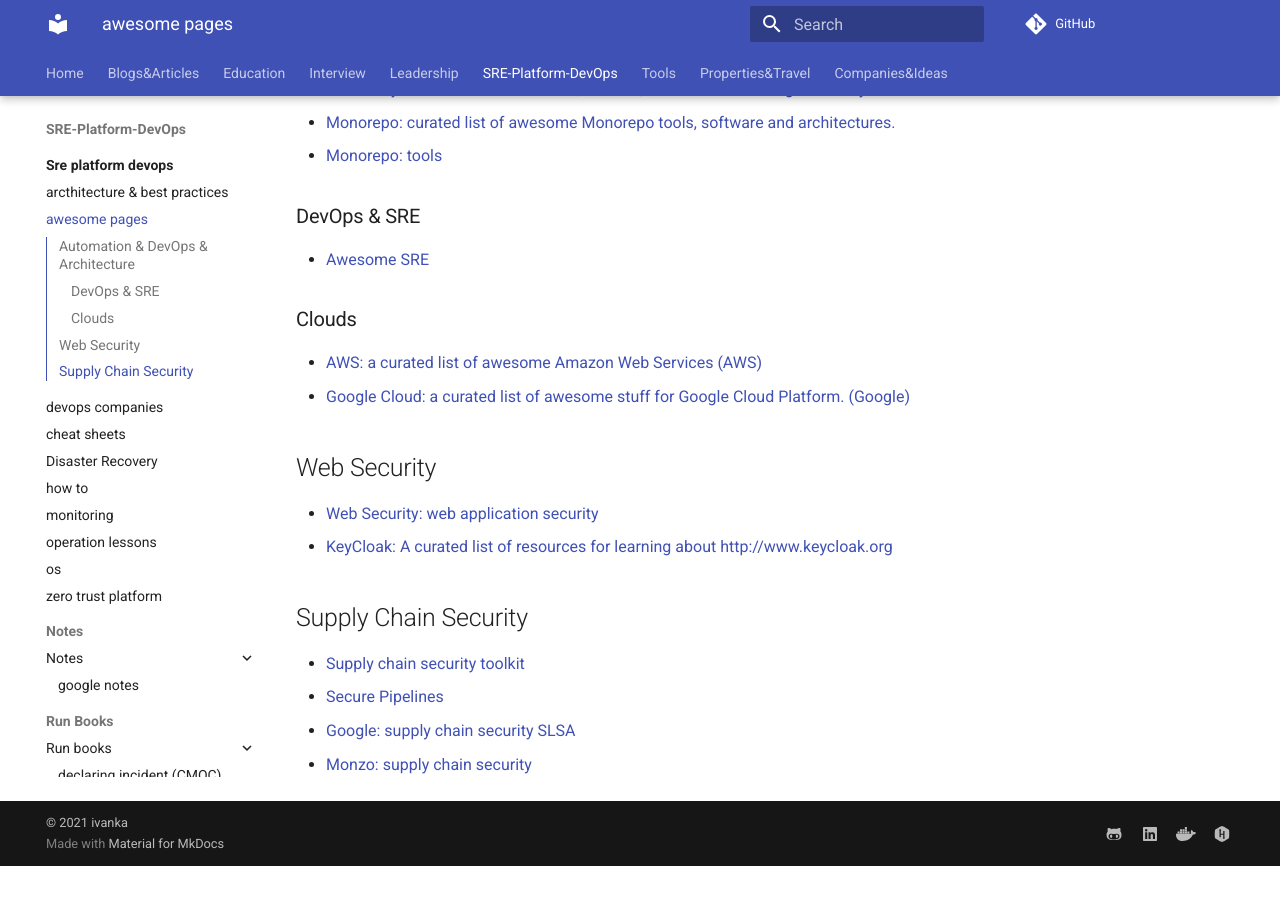
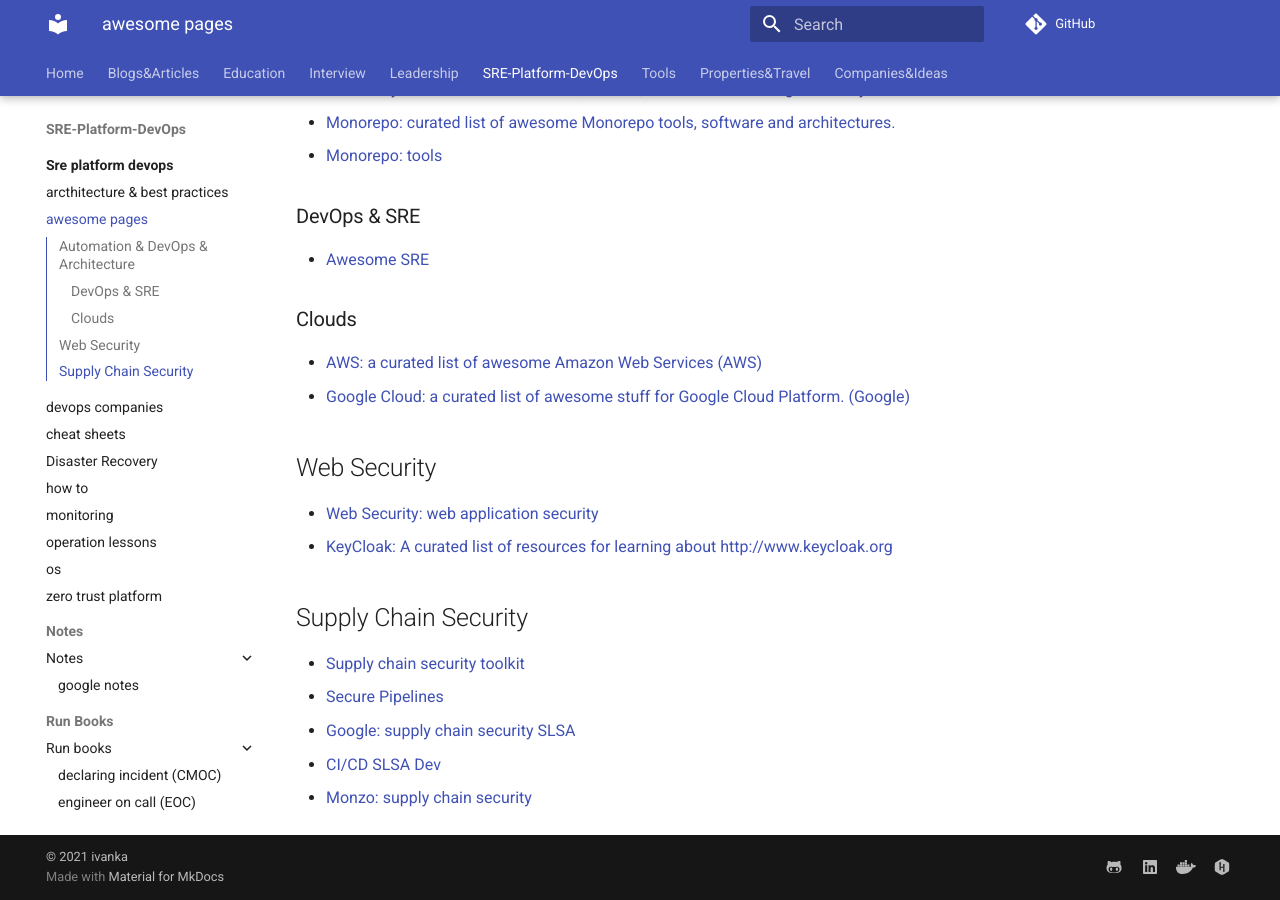
Before and after one commit to ivankatliarchuk/knowledge-base, an MkDocs documentation site: the page built from docs/sre-platform-devops/awesome.md, in a window 1280 px wide and 900 px high, scrolled down 849 px. Built offline with MkDocs 1.6.1 and Material for MkDocs 9.7.7, drawn with Linux system fonts in a browser that asks for light colours; comment, search, counter and statistics services are not loaded; before the commit the page ends 1715 px from its top, so only the background shows below that.

Commit message:
added slsa
Signed-off-by: ivan katliarchuk <ivan.katliarchuk@gmail.com>

```diff
--- a/docs/sre-platform-devops/awesome.md
+++ b/docs/sre-platform-devops/awesome.md
@@ -51,6 +51,7 @@
 - [Supply chain security toolkit](https://www.jetstack.io/software-supply-chain/#overview)
 - [Secure Pipelines](https://github.com/ik-security/blueprint-securesoftwarepipeline)
 - [Google: supply chain security SLSA](https://cloud.google.com/blog/products/application-development/google-introduces-slsa-framework)
+- [CI/CD SLSA Dev](https://slsa.dev/)
 - [Monzo: supply chain security](https://monzo.com/blog/securing-our-software-supply-chain-better-with-reproducible-builds-for)
 
 <!-- resources -->
```
Also changed, not shown: assets/cicd/slsa threas.png (added), assets/cicd/slsa-levels-table.png (added).
